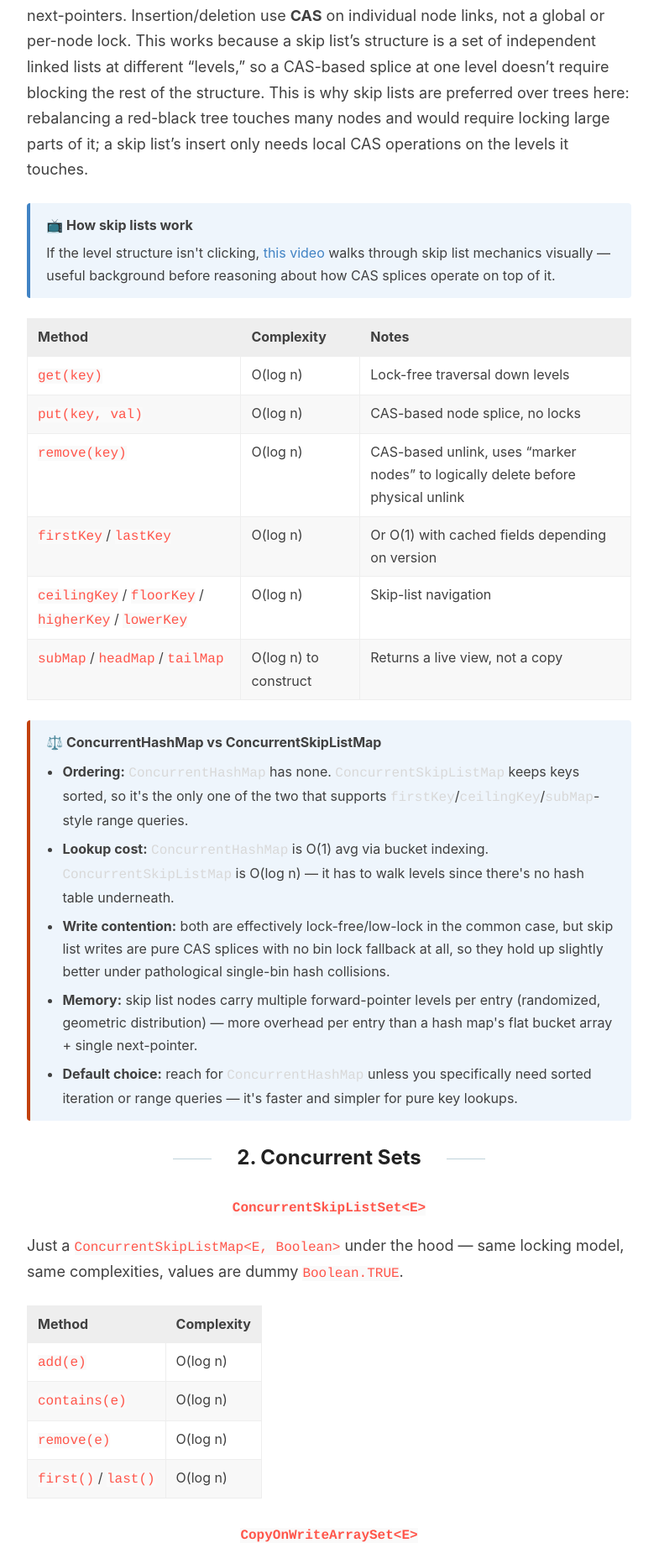
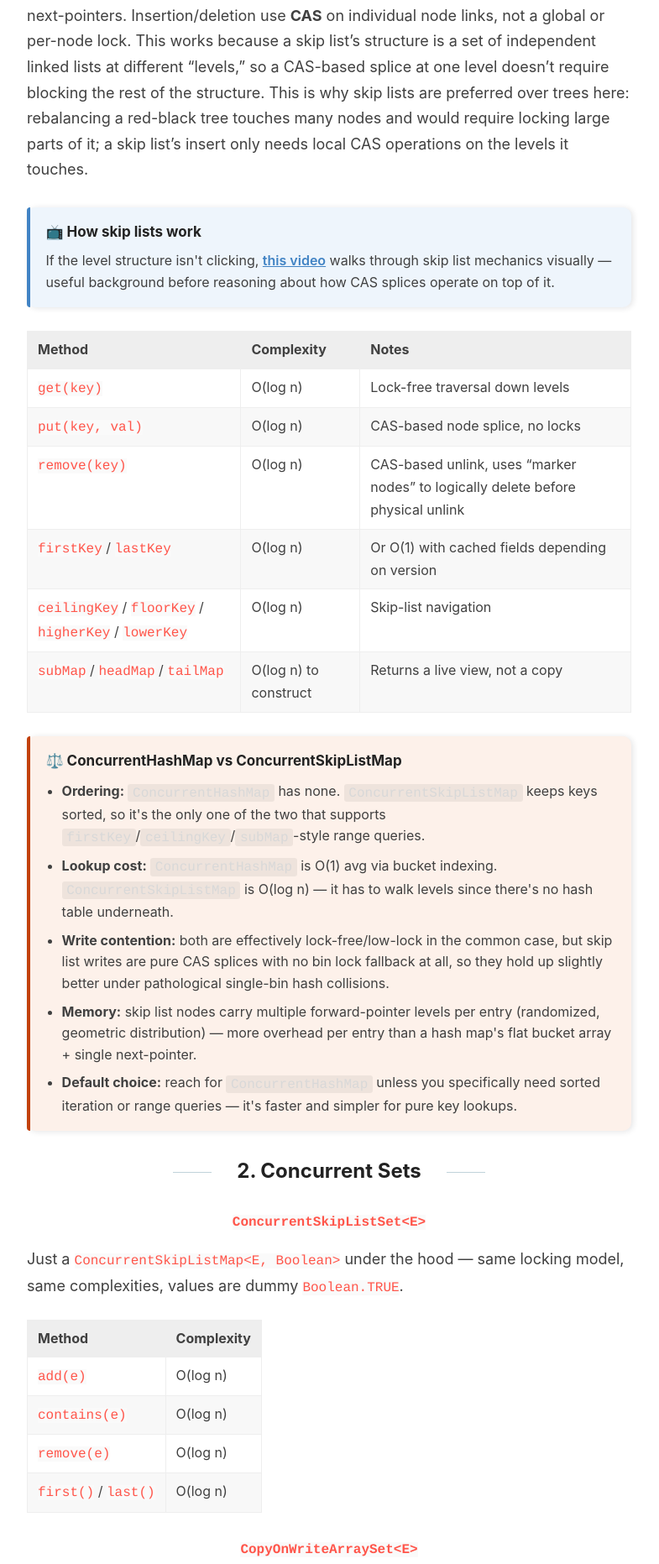
Before and after one commit to mettyoung/mettyoung.github.io, a Jekyll site: the page built from _posts/2026-08-13-java-concurrent-collections-cheat-sheet.markdown, in a window 1280 px wide. Shown: the part 1905-3768 px from the top of the page at 84% size, without its empty margins (248-1033 px from the left). Built offline with Jekyll 4.4.1, drawn with Linux system fonts in a browser that asks for light colours.

Commit message:
Redesign callout boxes: card shadow, accent bar, per-type tint
Replaces the flat border-left callout with a rounded card (shadow,
left accent bar via CSS var, tinted background) and per-type
theming so the tradeoff callout reads distinct from the video one.

Co-Authored-By: Claude Sonnet 5 <noreply@anthropic.com>

```diff
--- a/_sass/_custom-style.scss
+++ b/_sass/_custom-style.scss
@@ -30,35 +30,68 @@
     }
 
     .entry .callout {
-        margin: 1.5em 0;
-        padding: 0.8em 1.2em;
-        border-left: 4px solid $blue;
-        background: #eef5fc;
-        border-radius: 4px;
+        --callout-accent: #{$blue};
+        --callout-tint: #eef5fc;
+
+        position: relative;
+        margin: 1.8em 0;
+        padding: 1em 1.2em 1em 1.4em;
+        border-radius: 10px;
+        background: var(--callout-tint);
+        box-shadow: rgba(36, 37, 38, 0.12) 2px 1px 7px 0px;
         font-size: 16px;
+        line-height: 1.6;
+
+        &::before {
+            content: '';
+            position: absolute;
+            top: 0;
+            left: 0;
+            width: 4px;
+            height: 100%;
+            border-radius: 10px 0 0 10px;
+            background: var(--callout-accent);
+        }
 
         ul {
-            margin: 0.5em 0 0;
+            margin: 0.6em 0 0;
             padding-left: 1.2em;
         }
 
         li {
-            margin-bottom: 0.4em;
+            margin-bottom: 0.5em;
         }
 
         li:last-child {
             margin-bottom: 0;
         }
+
+        a {
+            color: var(--callout-accent);
+            font-weight: 600;
+            text-decoration: underline;
+        }
+
+        code {
+            background: rgba(0, 0, 0, 0.06);
+            border-radius: 3px;
+            padding: 0.1em 0.35em;
+        }
     }
 
     .entry .callout-title {
-        display: block;
+        display: flex;
+        align-items: center;
+        gap: 0.4em;
         font-weight: bold;
-        margin-bottom: 0.4em;
+        font-size: 17px;
+        margin-bottom: 0.5em;
+        color: $darkerGray;
     }
 
     .entry .callout-tradeoff {
-        border-left-color: #c2410c;
+        --callout-accent: #c2410c;
+        --callout-tint: #fdf1ea;
     }
 }
 
```
